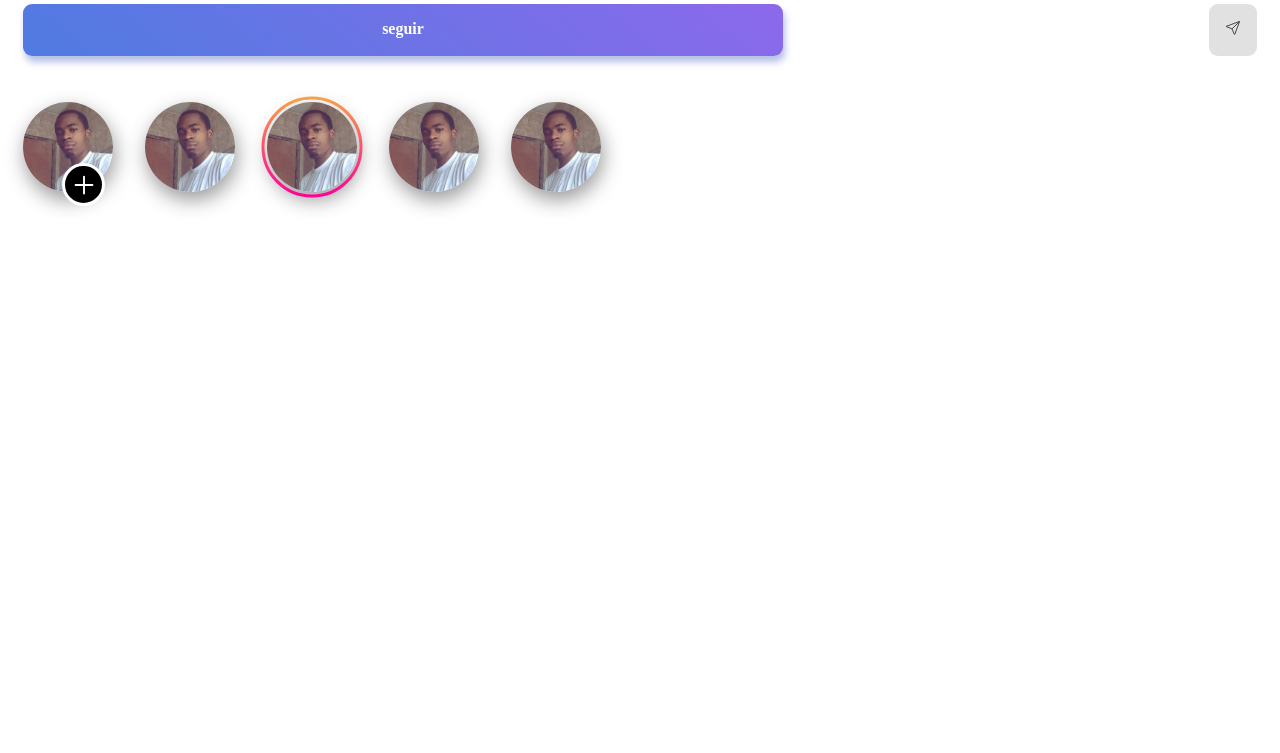
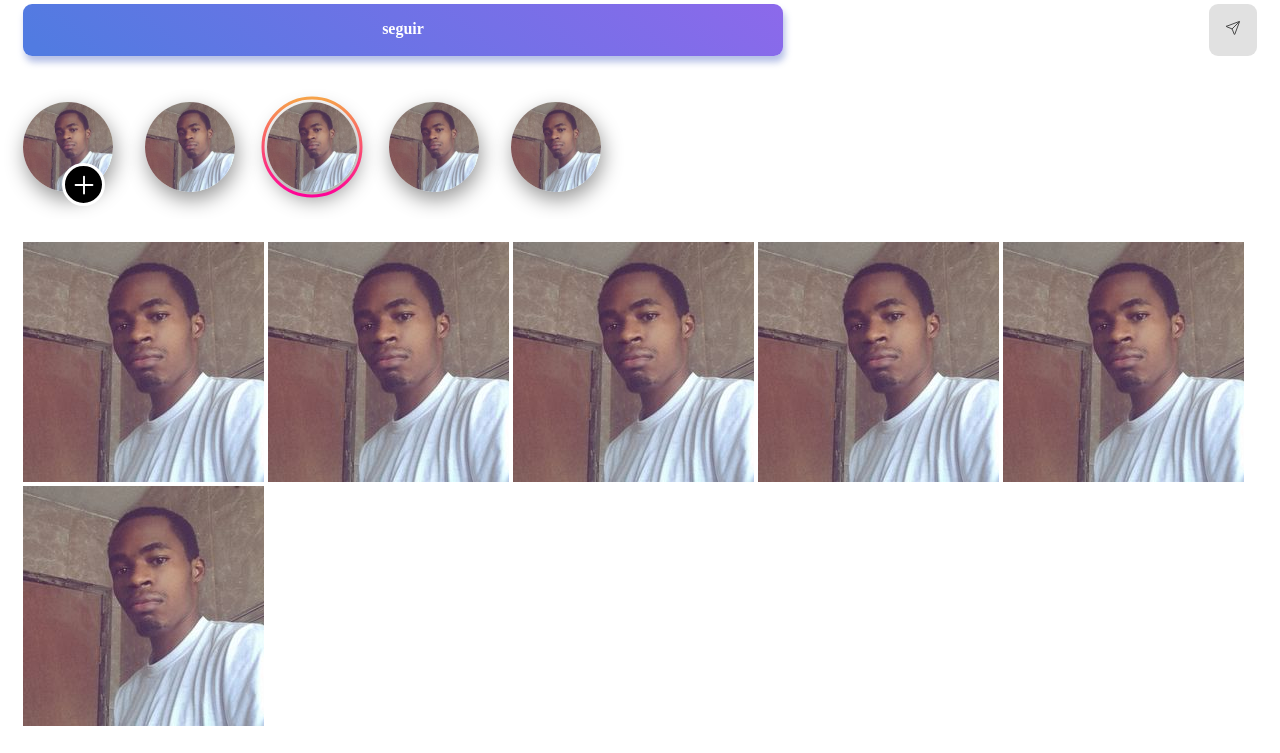
Before and after one commit to Equip-Mozambique/bootcamp_SASS, a PHP site: page / in a window 1280 px wide. Shown: the part 436-1189 px from the top of the page. Before the commit the page ends 646 px from the top, so only its background shows below. Run offline with PHP 8.4, Linux system fonts and the light colour scheme.

Commit message:
added posts

```diff
--- a/Aula 2 mimica/css/style.css
+++ b/Aula 2 mimica/css/style.css
@@ -14,7 +14,7 @@
   text-align: center;
 }
 
-.padding {
+.padding, #posts {
   padding: 23px;
 }
 
@@ -117,4 +117,8 @@
   inset: 0;
   left: -7px;
   margin: auto;
+}
+
+#posts .item {
+  display: contents;
 }/*# sourceMappingURL=style.css.map */
--- a/Aula 2 mimica/css/style.scss
+++ b/Aula 2 mimica/css/style.scss
@@ -139,12 +139,6 @@
                         border: 4px solid white;
                     }
 
-                    // svg.estado   {
-                    //     position: absolute;
-                    //     inset: 0;
-                    //     left: -7px;
-                    //     margin: auto;
-                    // }
                 }
 
                 svg.estado   {
@@ -157,3 +151,20 @@
             }
         }
     }
+
+    #posts {
+
+        .item {
+        display: contents;
+
+        img {
+                border-radius: 12px;
+                object-fit: cover;
+                width: 103px;
+                height: 94px;
+                margin-right: 16px;
+                margin-bottom: 16px;
+            }
+
+    @extend .padding;
+}
--- a/Aula 2 mimica/index.htm
+++ b/Aula 2 mimica/index.htm
@@ -132,8 +132,37 @@
         </div>
         </div>
 
+    </section>
+
+    <section id="posts">
+        <div class="container">
+
+            <div class="item">
+                <img src="imagens/167910183_4173642896003632_218273879821725563_n.jpg" alt="">
+            </div>
+
+            <div class="item">
+                <img src="imagens/167910183_4173642896003632_218273879821725563_n.jpg" alt="">
+            </div>
+            <div class="item">
+                <img src="imagens/167910183_4173642896003632_218273879821725563_n.jpg" alt="">
+            </div>
+
+            <div class="item">
+                <img src="imagens/167910183_4173642896003632_218273879821725563_n.jpg" alt="">
+            </div>
+
+            <div class="item">
+                <img src="imagens/167910183_4173642896003632_218273879821725563_n.jpg" alt="">
+            </div>
+
+            <div class="item">
+                <img src="imagens/167910183_4173642896003632_218273879821725563_n.jpg" alt="">
+            </div>
 
 
+
+        </div>
     </section>
 
 
```
Also changed, not shown: 1 other file.
